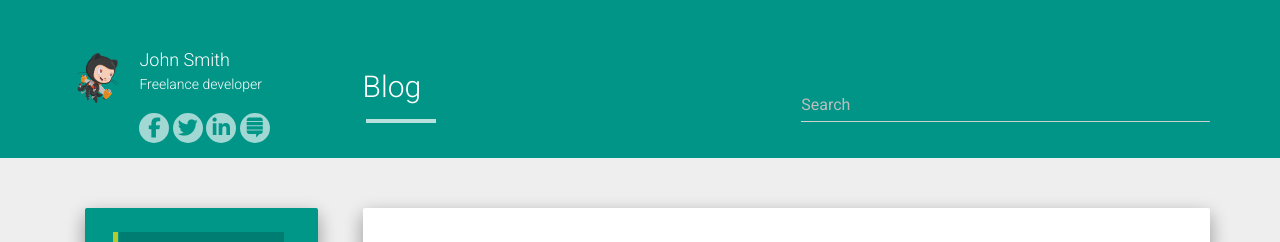
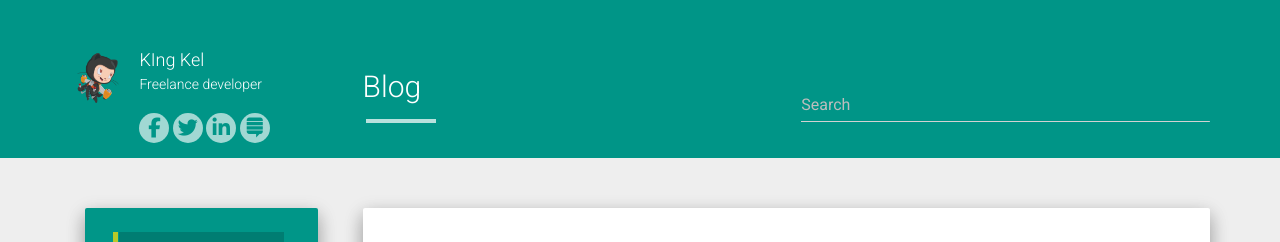
Before and after one commit to 769692436/769692436.github.io, a Jekyll site: the page built from index.html, in a window 1280 px wide. Shown: the top 242 px of the page. Built offline with Jekyll 4.4.1, drawn with Linux system fonts in a browser that asks for light colours; nearby versions of some CDN libraries; the list of posts is cut into pages by our own code.

Commit message:
update config

```diff
--- a/_config.yml
+++ b/_config.yml
@@ -1,12 +1,12 @@
-title: John Smith
+title: KIng Kel
 description: My Personal Blog
-author: John Smith
-logo: /hcz-jekyll-blog/static/img/avatar.png
-github: https://github.com/codeasashu
+author: KIng Kel
+logo: /static/img/avatar.png
+github: https://github.com/769692436
 about: Freelance developer
 
-baseurl: "https://codeasashu.github.io/hcz-jekyll-blog"
-url: "https://codeasashu.github.io/hcz-jekyll-blog"
+baseurl: "https://769692436.github.io"
+url: "https://769692436.github.io"
 
 allowsearch: true
 
```
Also changed, not shown: 1 other file.
